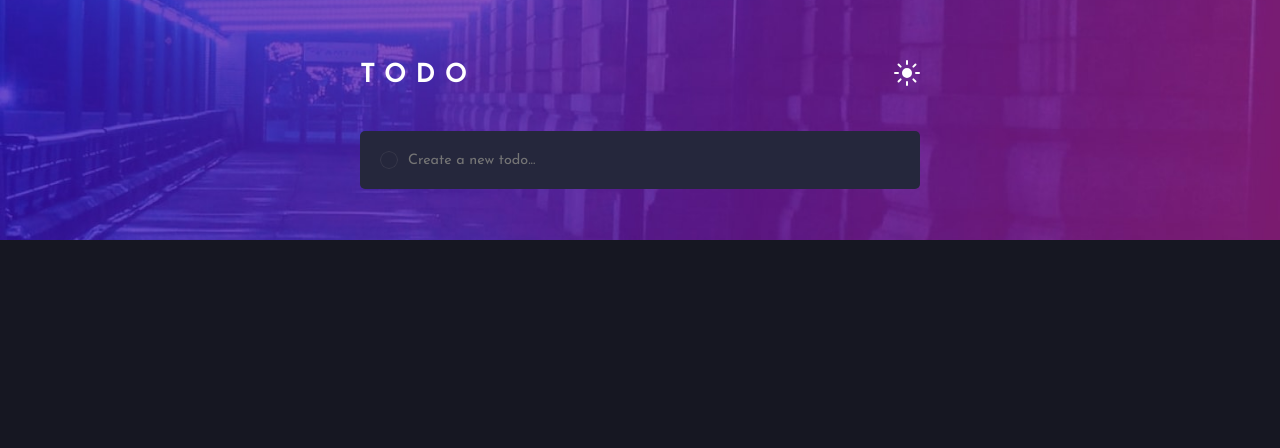
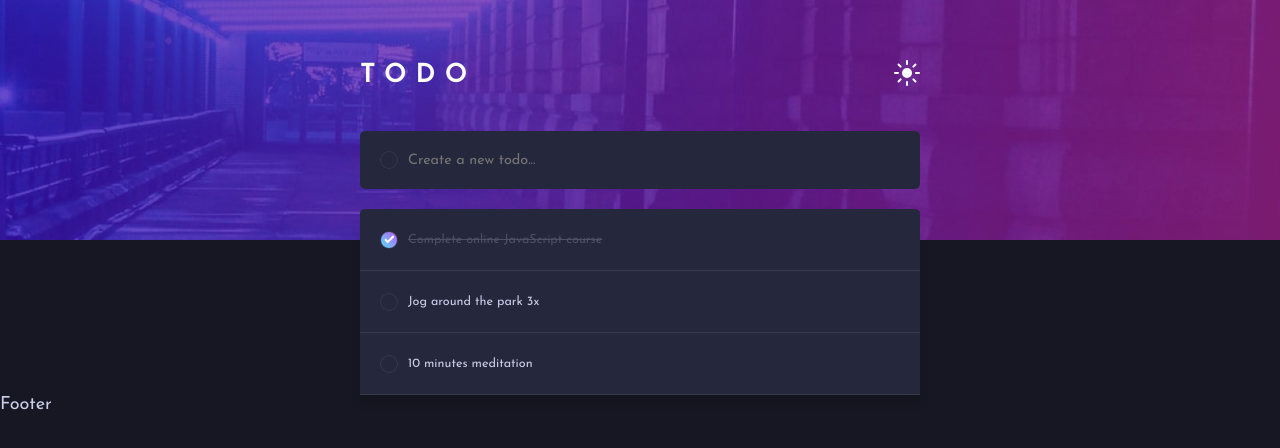
Before and after one commit to giullianoth/Todo-App-React, a React (Vite) app: page / in a window 1280 px wide. Shown: the top 448 px of the page. Built offline with nearby package versions, Linux system fonts and the light colour scheme.

Commit message:
tasks section

```diff
--- /dev/null
+++ b/src/components/common/Task/Task.module.css
@@ -0,0 +1,37 @@
+.task {
+    padding: 20px;
+    font-size: 0.7em;
+    border-bottom: 1px solid var(--color-very-dark-grayish-blue-3);
+    background-color: var(--color-very-dark-desaturated-blue);
+    transition: var(--transition);
+}
+
+.task:hover .task__delete {
+    opacity: 1;
+}
+
+.task.completed .task__container:not(:has(form)) {
+    color: var(--color-very-dark-grayish-blue-2);
+    text-decoration: line-through;
+}
+
+.task__container {
+    display: flex;
+    align-items: center;
+    gap: 10px;
+}
+
+.task__content {
+    flex-grow: 1;
+    cursor: default;
+}
+
+.task input[type="text"] {
+    border-bottom: 1px solid var(--color-light-grayish-blue-2);
+}
+
+@media screen and (min-width: 992px) {
+    .task__delete {
+        opacity: 0;
+    }
+}
--- /dev/null
+++ b/src/components/common/Task/index.tsx
@@ -0,0 +1,36 @@
+import { TaskFields } from "../../page/Tasks"
+import styles from "./Task.module.css"
+import iconCheck from "../../../assets/images/icon-check.svg"
+import iconCross from "../../../assets/images/icon-cross.svg"
+
+export interface TaskProps {
+    task: TaskFields
+}
+
+const Task = (props: TaskProps) => {
+    return (
+        <li className={styles.task + (props.task.completed ? ` ${styles.completed}` : "")}>
+            <div className={styles.task__container}>
+                <label
+                    className="complete"
+                    title={props.task.completed ? "Set as non-complete" : "Complete this task"}>
+                    <input
+                        type="checkbox"
+                        name="new-complete"
+                        id="new-complete"
+                        checked={props.task.completed} />
+
+                    <img src={iconCheck} alt="Complete" />
+                </label>
+
+                <p className={styles.task__content}>{props.task.task}</p>
+
+                <button className={styles.task__delete} title="Delete this task">
+                    <img src={iconCross} alt="Delete" />
+                </button>
+            </div>
+        </li>
+    )
+}
+
+export default Task
--- a/src/components/page/Tasks/Tasks.module.css
+++ b/src/components/page/Tasks/Tasks.module.css
@@ -1,3 +1,13 @@
+.tasks {
+    background-color: var(--color-very-dark-desaturated-blue);
+    border-radius: 5px 5px 0 0;
+    overflow: hidden;
+    box-shadow: 0 10px 10px var(--color-shadow);
+    position: relative;
+    z-index: 2;
+    transition: var(--transition);
+}
+
 .tasks__form {
     margin-bottom: 20px;
     padding: 20px;
--- a/src/components/page/Tasks/index.tsx
+++ b/src/components/page/Tasks/index.tsx
@@ -1,12 +1,48 @@
+import { useState } from "react"
 import Container from "../../common/Container"
 import TaskForm from "../../common/TaskForm"
 import styles from "./Tasks.module.css"
+import Task from "../../common/Task"
+
+export interface TaskFields {
+  id: number
+  task: string,
+  completed: boolean
+}
 
 const Tasks = () => {
+  const [tasks, setTasks] = useState<TaskFields[]>([
+    {
+      id: 1,
+      task: "Complete online JavaScript course",
+      completed: true
+    },
+    {
+      id: 2,
+      task: "Jog around the park 3x",
+      completed: false
+    },
+    {
+      id: 3,
+      task: "10 minutes meditation",
+      completed: false
+    },
+  ])
+
   return (
     <Container>
       <section className={styles.tasks__form}>
         <TaskForm />
+      </section>
+
+      <section className={styles.tasks}>
+        <ul className={styles.tasks__list}>
+          {tasks.map(task => (
+            <Task
+              key={`task-${task.id}`}
+              task={task} />
+          ))}
+        </ul>
       </section>
     </Container>
   )
```
